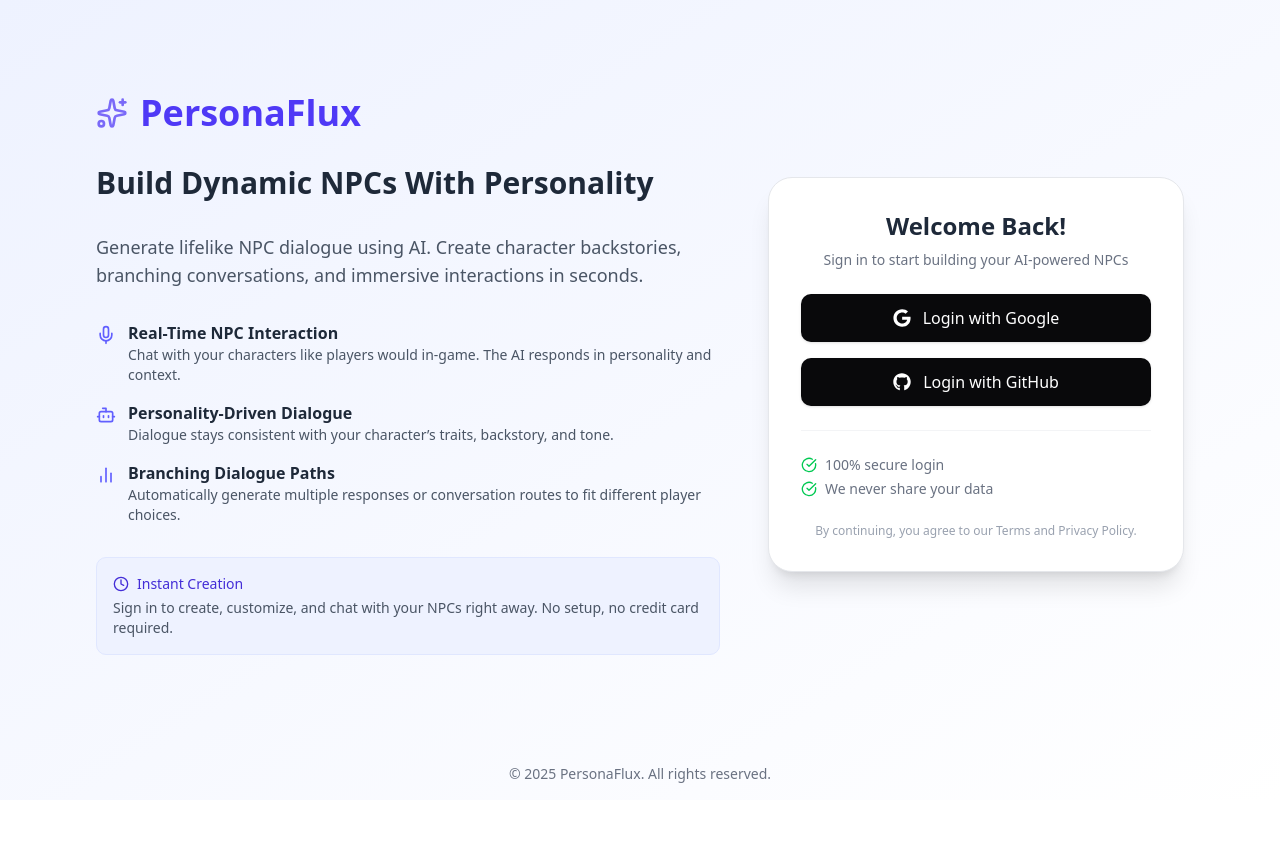
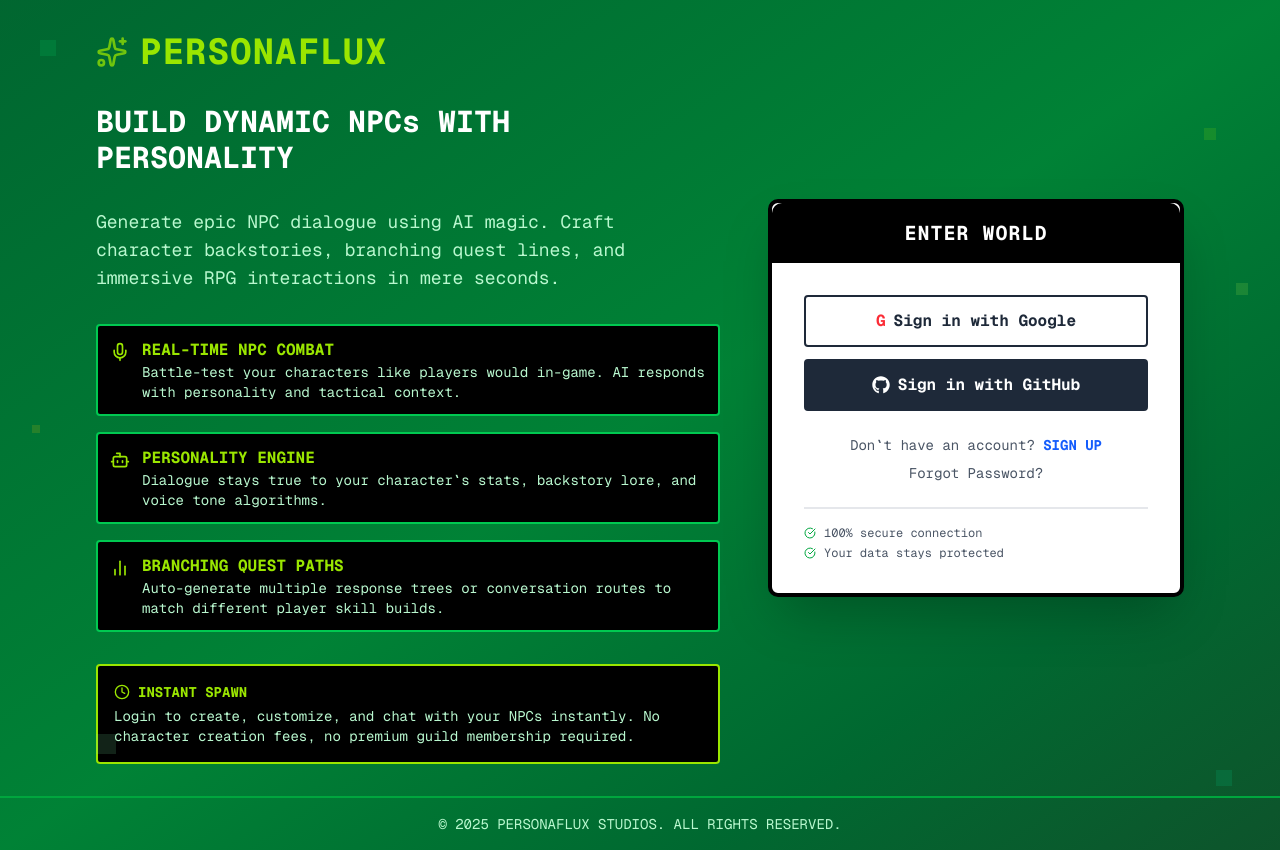
Before and after one commit to GIT-Pushers/PersonaFluxR, a Next.js app: page /login in a window 1280 px wide. Before the commit the page ends 800 px from the top, so only its background shows below. Built offline with nearby package versions, Linux system fonts and the light colour scheme.

Commit message:
feat:enchanced login page

```diff
--- a/src/app/(auth)/login/page.tsx
+++ b/src/app/(auth)/login/page.tsx
@@ -13,117 +13,139 @@ import {
 
 export default function LoginPage() {
   return (
-    <div className="min-h-screen bg-gradient-to-br from-indigo-50 to-white flex flex-col">
+    <div className="min-h-screen bg-gradient-to-br from-green-800 via-green-700 to-green-900 flex flex-col relative overflow-hidden">
+      {/* Animated pixel background elements */}
+      <div className="absolute inset-0 opacity-20">
+        <div className="absolute top-10 left-10 w-4 h-4 bg-green-400 animate-pulse"></div>
+        <div className="absolute top-32 right-16 w-3 h-3 bg-lime-400 animate-pulse"></div>
+        <div className="absolute bottom-24 left-24 w-5 h-5 bg-green-300 animate-pulse"></div>
+        <div className="absolute bottom-16 right-12 w-4 h-4 bg-emerald-400 animate-pulse"></div>
+        <div className="absolute top-1/2 left-8 w-2 h-2 bg-yellow-400 animate-pulse"></div>
+        <div className="absolute top-1/3 right-8 w-3 h-3 bg-lime-300 animate-pulse"></div>
+      </div>
+
       <div className="flex-1 flex items-center">
         <div className="container mx-auto px-4 py-8">
           <div className="flex flex-col lg:flex-row items-center justify-center gap-8 lg:gap-12">
             {/* Left side - Features */}
             <div className="w-full lg:w-1/2 space-y-6 lg:space-y-8">
               <div className="flex items-center gap-3">
-                <Sparkles className="w-8 h-8 text-indigo-600 animate-pulse" />
-                <h1 className="text-3xl lg:text-4xl font-bold text-indigo-600">
-                  PersonaFlux
+                <Sparkles className="w-8 h-8 text-lime-400 animate-pulse" />
+                <h1 className="text-3xl lg:text-4xl font-bold text-lime-400 font-mono tracking-wide">
+                  PERSONAFLUX
                 </h1>
               </div>
 
-              <h2 className="text-2xl lg:text-3xl font-bold text-gray-800">
-                Build Dynamic NPCs With Personality
+              <h2 className="text-2xl lg:text-3xl font-bold text-white font-mono">
+                BUILD DYNAMIC NPCs WITH PERSONALITY
               </h2>
 
-              <p className="text-lg text-gray-600">
-                Generate lifelike NPC dialogue using AI. Create character
-                backstories, branching conversations, and immersive interactions
-                in seconds.
+              <p className="text-lg text-green-200 font-mono">
+                Generate epic NPC dialogue using AI magic. Craft character
+                backstories, branching quest lines, and immersive RPG
+                interactions in mere seconds.
               </p>
 
               <div className="space-y-4">
                 {/* Real-time dialogue */}
-                <div className="flex items-start gap-3">
-                  <Mic className="w-5 h-5 mt-1 text-indigo-500 flex-shrink-0" />
+                <div className="flex items-start gap-3 bg-black bg-opacity-40 p-3 rounded border-2 border-green-500">
+                  <Mic className="w-5 h-5 mt-1 text-lime-400 flex-shrink-0" />
                   <div>
-                    <h3 className="font-semibold text-gray-800">
-                      Real-Time NPC Interaction
+                    <h3 className="font-bold text-lime-400 font-mono">
+                      REAL-TIME NPC COMBAT
                     </h3>
-                    <p className="text-gray-600 text-sm">
-                      Chat with your characters like players would in-game. The
-                      AI responds in personality and context.
+                    <p className="text-green-200 text-sm font-mono">
+                      Battle-test your characters like players would in-game. AI
+                      responds with personality and tactical context.
                     </p>
                   </div>
                 </div>
 
                 {/* Personality-driven */}
-                <div className="flex items-start gap-3">
-                  <Bot className="w-5 h-5 mt-1 text-indigo-500 flex-shrink-0" />
+                <div className="flex items-start gap-3 bg-black bg-opacity-40 p-3 rounded border-2 border-green-500">
+                  <Bot className="w-5 h-5 mt-1 text-lime-400 flex-shrink-0" />
                   <div>
-                    <h3 className="font-semibold text-gray-800">
-                      Personality-Driven Dialogue
+                    <h3 className="font-bold text-lime-400 font-mono">
+                      PERSONALITY ENGINE
                     </h3>
-                    <p className="text-gray-600 text-sm">
-                      Dialogue stays consistent with your character’s traits,
-                      backstory, and tone.
+                    <p className="text-green-200 text-sm font-mono">
+                      Dialogue stays true to your character`s stats, backstory
+                      lore, and voice tone algorithms.
                     </p>
                   </div>
                 </div>
 
                 {/* Branching dialogues */}
-                <div className="flex items-start gap-3">
-                  <BarChart2 className="w-5 h-5 mt-1 text-indigo-500 flex-shrink-0" />
+                <div className="flex items-start gap-3 bg-black bg-opacity-40 p-3 rounded border-2 border-green-500">
+                  <BarChart2 className="w-5 h-5 mt-1 text-lime-400 flex-shrink-0" />
                   <div>
-                    <h3 className="font-semibold text-gray-800">
-                      Branching Dialogue Paths
+                    <h3 className="font-bold text-lime-400 font-mono">
+                      BRANCHING QUEST PATHS
                     </h3>
-                    <p className="text-gray-600 text-sm">
-                      Automatically generate multiple responses or conversation
-                      routes to fit different player choices.
+                    <p className="text-green-200 text-sm font-mono">
+                      Auto-generate multiple response trees or conversation
+                      routes to match different player skill builds.
                     </p>
                   </div>
                 </div>
               </div>
 
               {/* Quick Setup Box */}
-              <div className="bg-indigo-50 p-4 rounded-lg border border-indigo-100">
-                <div className="flex items-center gap-2 text-indigo-700">
+              <div className="bg-black bg-opacity-60 p-4 rounded border-2 border-lime-400">
+                <div className="flex items-center gap-2 text-lime-400">
                   <Clock className="w-4 h-4" />
-                  <span className="text-sm font-medium">Instant Creation</span>
+                  <span className="text-sm font-bold font-mono">
+                    INSTANT SPAWN
+                  </span>
                 </div>
-                <p className="text-gray-600 text-sm mt-1">
-                  Sign in to create, customize, and chat with your NPCs right
-                  away. No setup, no credit card required.
+                <p className="text-green-200 text-sm mt-1 font-mono">
+                  Login to create, customize, and chat with your NPCs instantly.
+                  No character creation fees, no premium guild membership
+                  required.
                 </p>
               </div>
             </div>
 
             {/* Right side - Login Card */}
             <div className="w-full lg:w-1/3">
-              <div className="bg-white rounded-3xl shadow-xl p-8 border border-gray-200">
-                <div className="text-center mb-6">
-                  <h1 className="text-2xl font-bold text-gray-800">
-                    Welcome Back!
+              <div className="bg-white rounded-lg shadow-2xl border-4 border-black relative">
+                {/* Pixel art style header */}
+                <div className="bg-black text-white py-4 rounded-t-lg">
+                  <h1 className="text-xl font-bold text-center font-mono tracking-wider">
+                    ENTER WORLD
                   </h1>
-                  <p className="text-sm text-gray-500 mt-2">
-                    Sign in to start building your AI-powered NPCs
-                  </p>
                 </div>
 
-                <div className="flex flex-col gap-4 mt-6">
-                  <LoginGoogle />
-                  <LoginGithub />
-                </div>
+                <div className="p-8">
+                  <div className="flex flex-col gap-3">
+                    <LoginGoogle />
 
-                <div className="mt-6 pt-6 border-t border-gray-100">
-                  <div className="flex items-center gap-2 text-gray-500 text-sm">
-                    <CheckCircle className="w-4 h-4 text-green-500" />
-                    <span>100% secure login</span>
+                    <LoginGithub />
                   </div>
-                  <div className="flex items-center gap-2 text-gray-500 text-sm mt-1">
-                    <CheckCircle className="w-4 h-4 text-green-500" />
-                    <span>We never share your data</span>
+
+                  <div className="text-center mt-6 space-y-2">
+                    <p className="text-sm text-gray-600 font-mono">
+                      Don`t have an account?{" "}
+                      <span className="text-blue-600 font-bold cursor-pointer">
+                        SIGN UP
+                      </span>
+                    </p>
+                    <p className="text-sm text-gray-600 font-mono cursor-pointer">
+                      Forgot Password?
+                    </p>
+                  </div>
+
+                  <div className="mt-6 pt-4 border-t-2 border-gray-200">
+                    <div className="flex items-center gap-2 text-gray-600 text-xs font-mono">
+                      <CheckCircle className="w-3 h-3 text-green-600" />
+                      <span>100% secure connection</span>
+                    </div>
+                    <div className="flex items-center gap-2 text-gray-600 text-xs font-mono mt-1">
+                      <CheckCircle className="w-3 h-3 text-green-600" />
+                      <span>Your data stays protected</span>
+                    </div>
                   </div>
                 </div>
-
-                <p className="text-xs text-gray-400 text-center mt-6">
-                  By continuing, you agree to our Terms and Privacy Policy.
-                </p>
               </div>
             </div>
           </div>
@@ -131,9 +153,9 @@ export default function LoginPage() {
       </div>
 
       {/* Footer */}
-      <footer className="py-4 text-center">
-        <p className="text-sm text-gray-500">
-          © {new Date().getFullYear()} PersonaFlux. All rights reserved.
+      <footer className="py-4 text-center border-t-2 border-green-600">
+        <p className="text-sm text-green-200 font-mono">
+          © {new Date().getFullYear()} PERSONAFLUX STUDIOS. ALL RIGHTS RESERVED.
         </p>
       </footer>
     </div>
--- a/src/components/LoginGithub.tsx
+++ b/src/components/LoginGithub.tsx
@@ -18,10 +18,12 @@ const LoginGithub = () => {
       onClick={handleGithubLogin}
       role="button"
       tabIndex={0}
-      className="w-full h-12 rounded-lg bg-foreground text-background flex items-center justify-center gap-3 px-4 font-medium shadow transition hover:opacity-90 focus:outline-none focus:ring-2 focus:ring-ring"
+      className="w-full bg-gray-800 hover:bg-gray-900 text-white border-2 border-gray-800 rounded font-mono font-bold py-3 px-4 transition-colors cursor-pointer focus:outline-none focus:ring-2 focus:ring-ring"
     >
-      <FaGithub className="text-lg" />
-      <span>{isPending ? "Redirecting..." : "Login with GitHub"}</span>
+      <div className="flex items-center justify-center gap-2">
+        <FaGithub className="text-lg" />
+        <span>{isPending ? "Redirecting..." : "Sign in with GitHub"}</span>
+      </div>
     </div>
   );
 };
--- a/src/components/LoginGoogle.tsx
+++ b/src/components/LoginGoogle.tsx
@@ -2,7 +2,6 @@
 
 import { signInWithGoogle } from "@/actions/auth";
 import React, { useTransition } from "react";
-import { FaGoogle } from "react-icons/fa";
 
 const LoginGoogle = () => {
   const [isPending, startTransition] = useTransition();
@@ -18,10 +17,14 @@ const LoginGoogle = () => {
       onClick={handleGoogleLogin}
       role="button"
       tabIndex={0}
-      className="w-full h-12 rounded-lg bg-foreground text-background flex items-center justify-center gap-3 px-4 font-medium shadow transition hover:opacity-90 focus:outline-none focus:ring-2 focus:ring-ring"
+      className="w-full bg-white hover:bg-gray-50 border-2 border-gray-800 rounded font-mono font-bold py-3 px-4 transition-colors cursor-pointer focus:outline-none focus:ring-2 focus:ring-ring"
     >
-      <FaGoogle className="text-lg" />
-      <span>{isPending ? "Redirecting..." : "Login with Google"}</span>
+      <div className="flex items-center justify-center gap-2">
+        <span className="text-red-500">G</span>
+        <span className="text-gray-800">
+          {isPending ? "Redirecting..." : "Sign in with Google"}
+        </span>
+      </div>
     </div>
   );
 };
```
Also changed, not shown: src/api/generate-npc/route.ts (line endings or trailing spaces).
